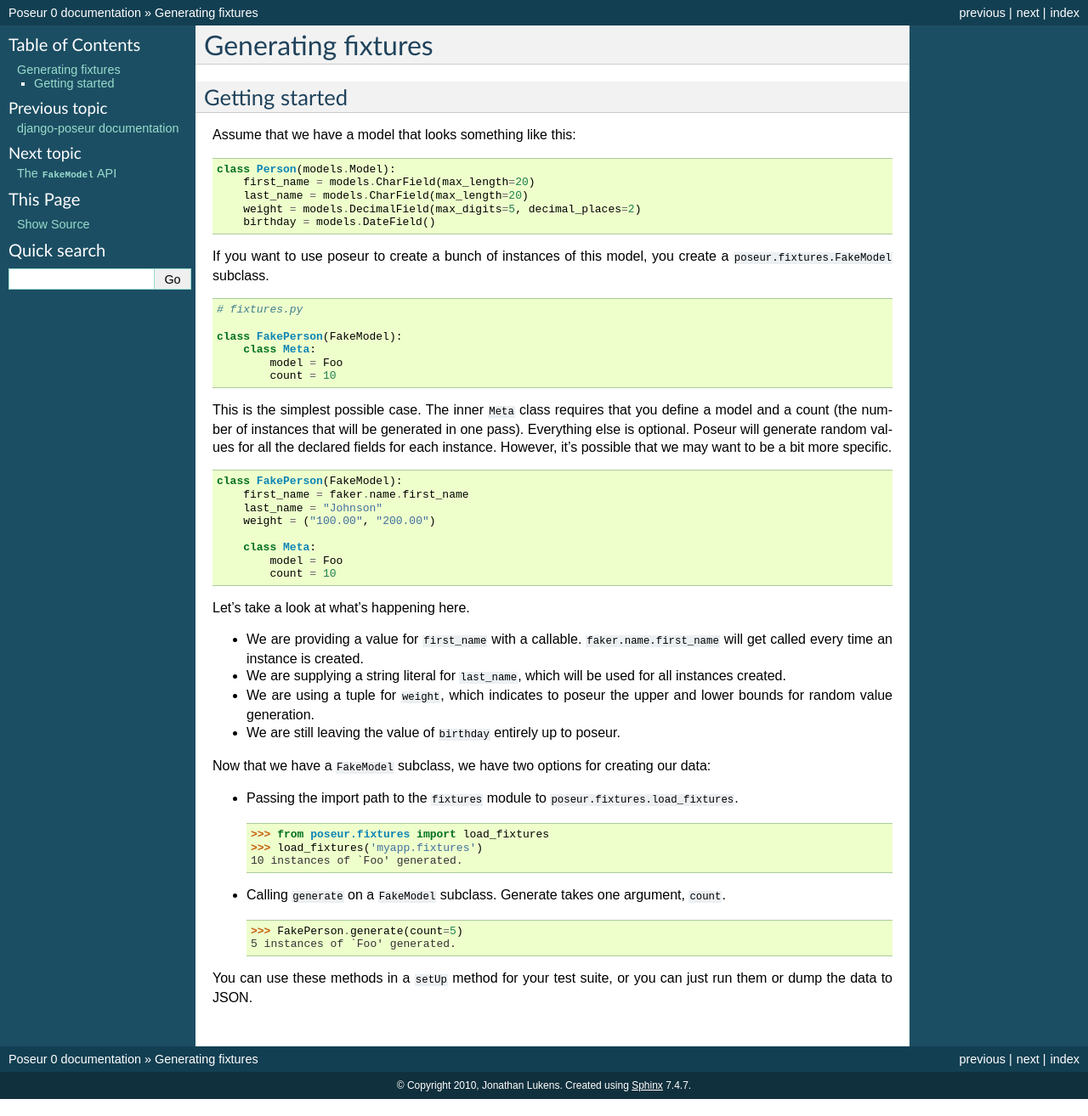
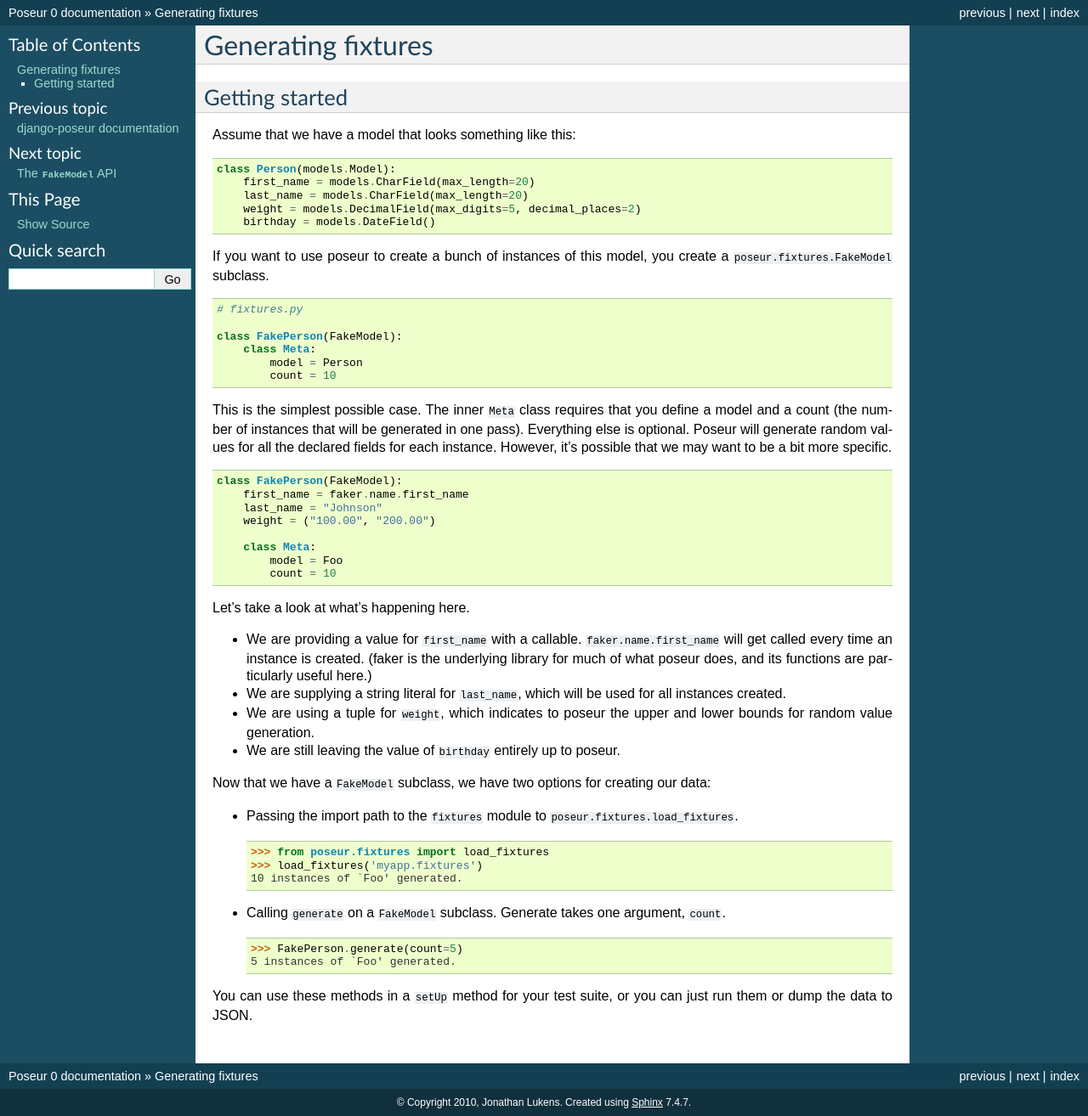
Before and after one commit to redneckbeard/django-poseur, a Sphinx documentation site: the page built from docs/fixtures-overview.rst, in a window 1280 px wide. Shown: the whole page at 85% size. Built offline with Sphinx 7.4.7, drawn with Linux system fonts in a browser that asks for light colours.

Commit message:
Added clarifications to docs.

```diff
--- a/docs/fixtures-overview.rst
+++ b/docs/fixtures-overview.rst
@@ -20,7 +20,7 @@ If you want to use poseur to create a bunch of instances of this model, you crea
 
     class FakePerson(FakeModel):
         class Meta:
-            model = Foo
+            model = Person
             count = 10
 
 This is the simplest possible case.  The inner ``Meta`` class requires that you define a model and a count (the number of instances that will be generated in one pass).  Everything else is optional.  Poseur will generate random values for all the declared fields for each instance. However, it's possible that we may want to be a bit more specific.
@@ -38,7 +38,7 @@ This is the simplest possible case.  The inner ``Meta`` class requires that you
 
 Let's take a look at what's happening here.
 
-- We are providing a value for ``first_name`` with a callable.  ``faker.name.first_name`` will get called every time an instance is created.
+- We are providing a value for ``first_name`` with a callable.  ``faker.name.first_name`` will get called every time an instance is created.  (faker is the underlying library for much of what poseur does, and its functions are particularly useful here.)
 - We are supplying a string literal for ``last_name``, which will be used for all instances created.
 - We are using a tuple for ``weight``, which indicates to poseur the upper and lower bounds for random value generation.
 - We are still leaving the value of ``birthday`` entirely up to poseur.
--- a/docs/index.rst
+++ b/docs/index.rst
@@ -6,7 +6,7 @@
 django-poseur documentation
 ===========================
 
-Poseur is a set of Django utilities built around python-faker.  It provides facilities for generating fixtures, using faker to fill in the fields you don't care about with random dat, and for accessing faker in Django templates.
+Poseur is a set of Django utilities built around python-faker (and thus python-faker is a dependency).  It provides facilities for generating fixtures, using faker to fill in the fields you don't care about with random data, and for accessing faker in Django templates.
 
 Contents:
 
```
